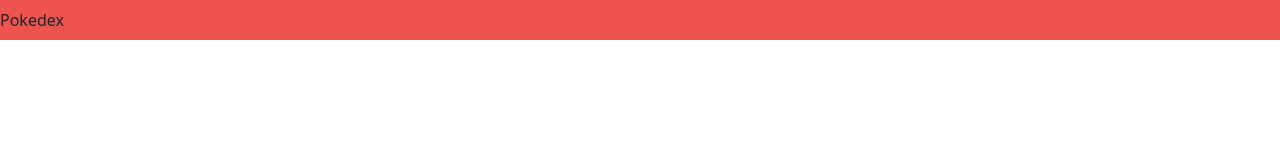
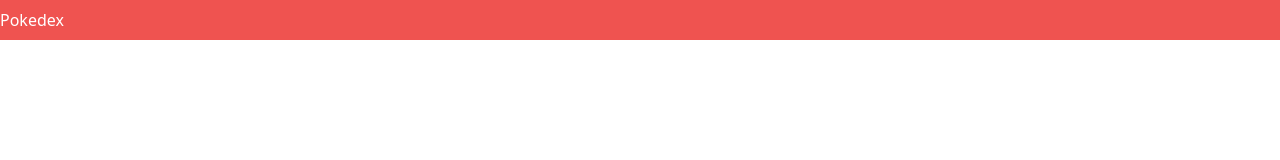
Before and after one commit to Chen-Stefan/PokeReact, a React (Create React App) app in the folder poke_practice/: page /#/ in a window 1280 px wide. Shown: the top 160 px of the page. Built offline with nearby package versions, Linux system fonts and the light colour scheme.

Commit message:
Create pokemon component

```diff
--- a/poke_practice/src/components/layout/Navbar.js
+++ b/poke_practice/src/components/layout/Navbar.js
@@ -6,7 +6,7 @@ class Navbar extends Component {
   render() {
     return (
       <div>
-        <nav className="navbar navbar-expand-md navbar-dark bg-dark fixed-top">
+        <nav className="navbar navbar-expand-md navbar-dark bg-dark fixed-top text-white">
           <a> Pokedex </a>
         </nav>
       </div>
```
Also changed, not shown: poke_practice/src/components/pokemon/PokemonList.js (added, +13 -0 lines).
